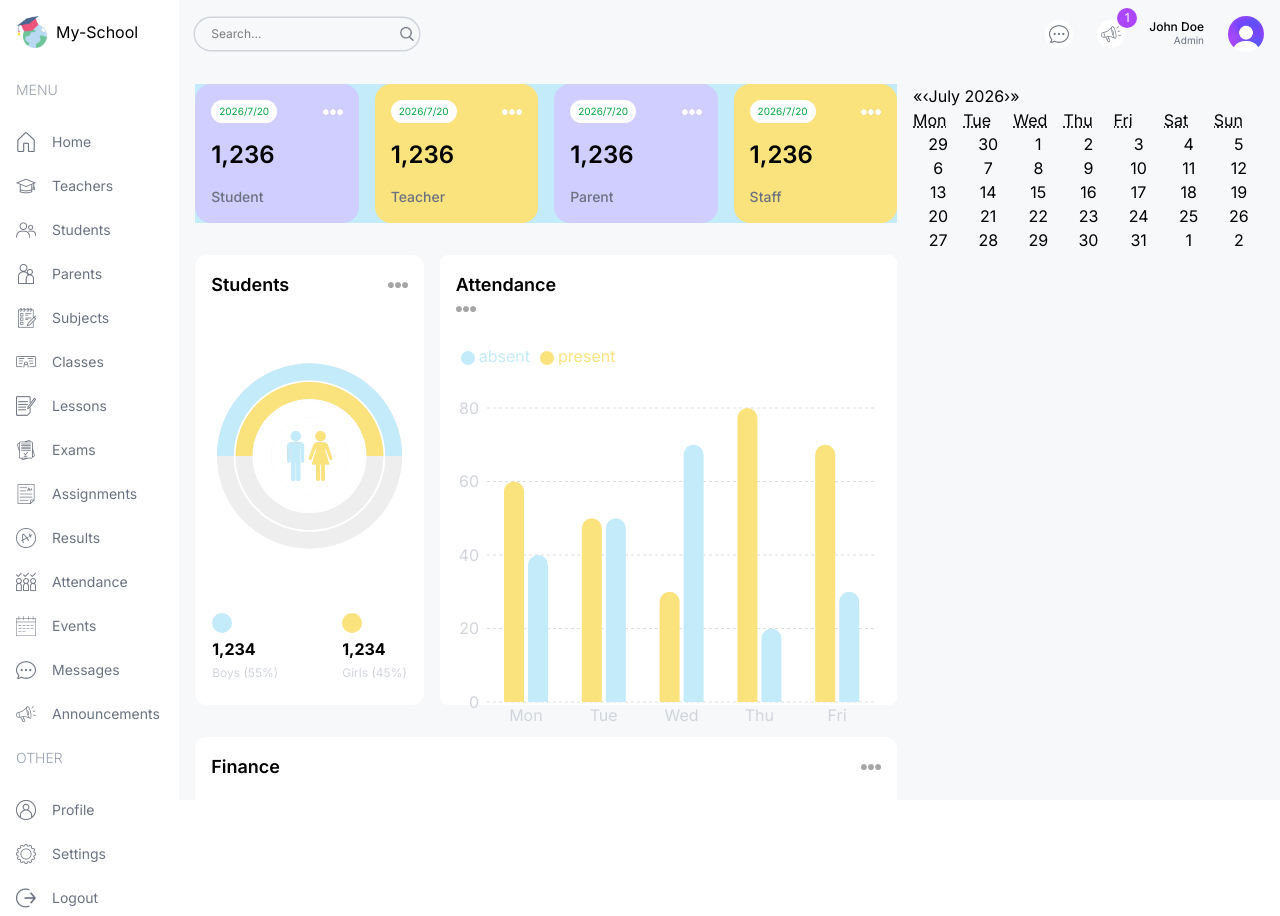
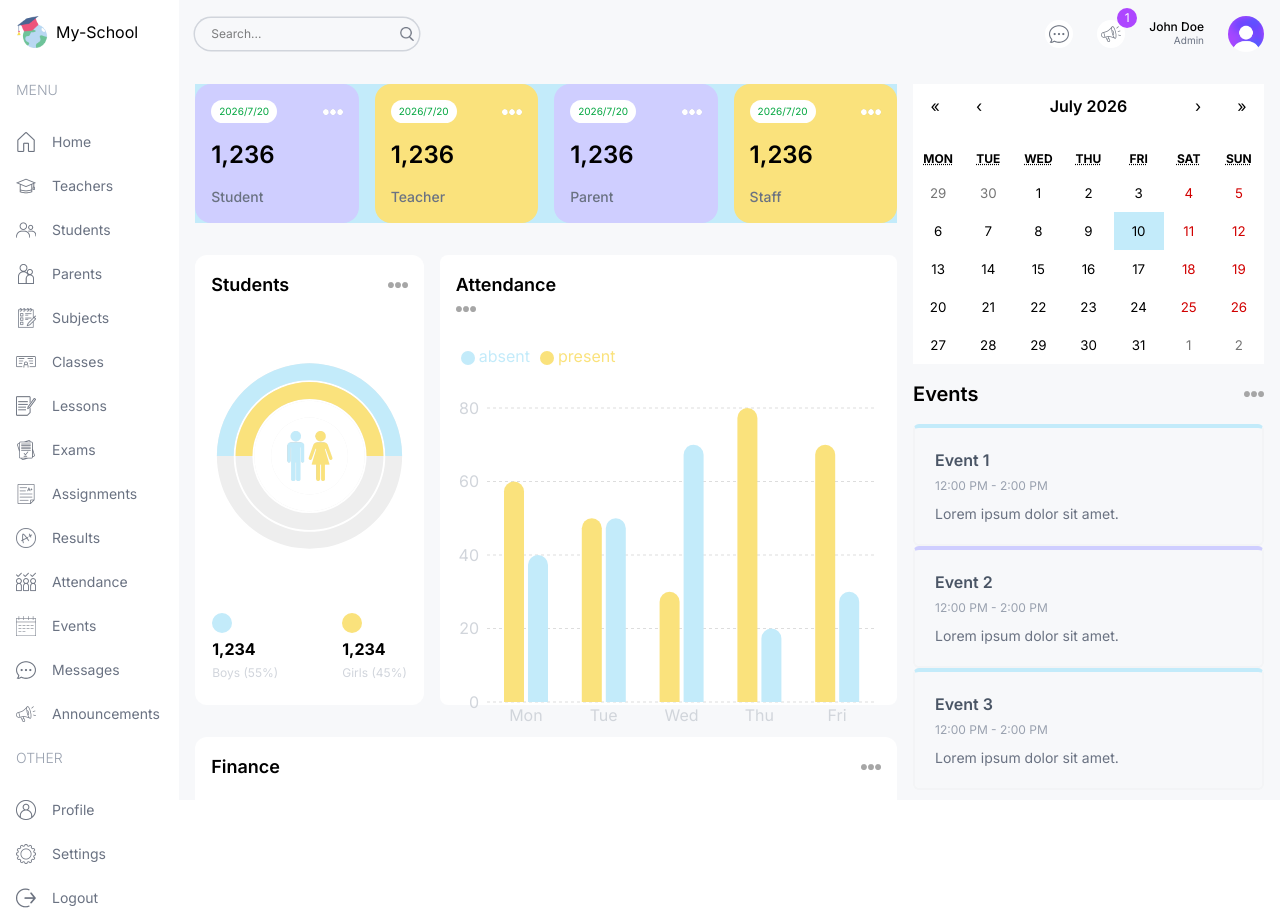
Before and after one commit to akram-hany-front-end/NEXT-school, a Next.js app: page /admin in a window 1280 px wide. Built offline with nearby package versions, Linux system fonts and the light colour scheme.

Commit message:
eventcalnder added

```diff
--- a/src/app/globals.css
+++ b/src/app/globals.css
@@ -8,3 +8,16 @@
   --color-akram-yellow: #FAE27C;
   --color-akram-yellow-light: #FEFCE8;
 }
+
+.react-calendar {
+  width: 100% !important;
+  border: none !important;
+  font-family: "Inter", sans-serif !important;
+}
+.react-calendar__tile--active{
+background-color: #C3EBFA !important;
+color: black !important;
+}
+.react-calendar__navigation__label__labelText{
+  font-weight: 600 !important;
+}
--- a/src/components/EventCalender.tsx
+++ b/src/components/EventCalender.tsx
@@ -1,16 +1,57 @@
-"use client"
-import { useState } from 'react';
-import Calendar from 'react-calendar';
+"use client";
+import Image from "next/image";
+import { title } from "process";
+import { useState } from "react";
+import Calendar from "react-calendar";
+import "react-calendar/dist/Calendar.css";
+type ValuePiece = Date | null;
+type Value = ValuePiece | [ValuePiece, ValuePiece];
+// TEMPORARY COMPONENT FOR CALENDAR, WILL BE REPLACED WITH A FULL FEATURED CALENDAR LATER
+const events = [
+  {
+    id: 1,
+    title: "Event 1",
+    time: "12:00 PM - 2:00 PM",
+    description: "Lorem ipsum dolor sit amet.",
+  },
+  {
+    id: 2,
+    title: "Event 2",
+    time: "12:00 PM - 2:00 PM",
+    description: "Lorem ipsum dolor sit amet.",
+  },
+  {
+    id: 3,
+    title: "Event 3",
+    time: "12:00 PM - 2:00 PM",
+    description: "Lorem ipsum dolor sit amet.",
+  },
+];
+const EventCalender = () => {
+  const [value, onChange] = useState<Value>(new Date());
+  return (
+    <div className="">
+      <Calendar onChange={onChange} value={value} />
+      <div className="flex items-center justify-between">
+        <h1 className="text-xl font-semibold my-4">Events</h1>
+        <Image src="/moreDark.png" alt="" width={20} height={20} />
+      </div>
+      <div className="felx flex-col gap-4">
+        {events.map((event) => (
+          <div
+            className="p-5 rounded-md border-2 border-gray-100 border-t-4 odd:border-t-akram-cyan even:border-t-akram-purple "
+            key={event.id}
+          >
+            <div className="felx items-center justify-between">
+              <h1 className="font-semibold text-gray-600">{event.title}</h1>
+              <span className="text-gray-400 text-xs">{event.time}</span>
+              <p className="mt-2 text-gray-500 text-sm" >{event.description}</p>
+            </div>
+          </div>
+        ))}
+      </div>
+    </div>
+  );
+};
 
-type ValuePiece = Date | null;
-
-type Value = ValuePiece | [ValuePiece, ValuePiece];
-
-const  EventCalender = () => {
-      const [value, onChange] = useState<Value>(new Date());
-    return(
-        <div className=""> <Calendar onChange={onChange} value={value} /></div>
-    )
-}
-
-export default EventCalender
+export default EventCalender;
```
